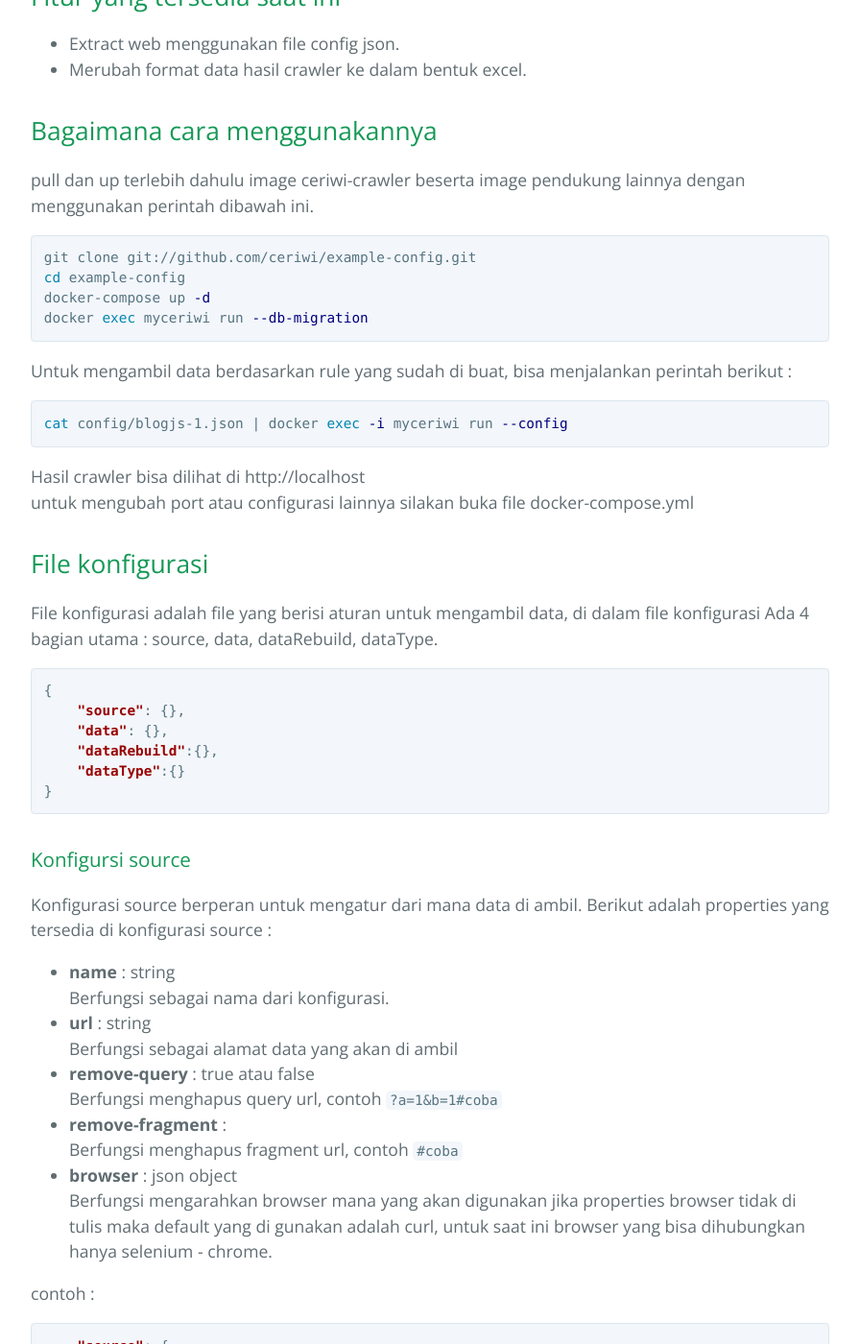
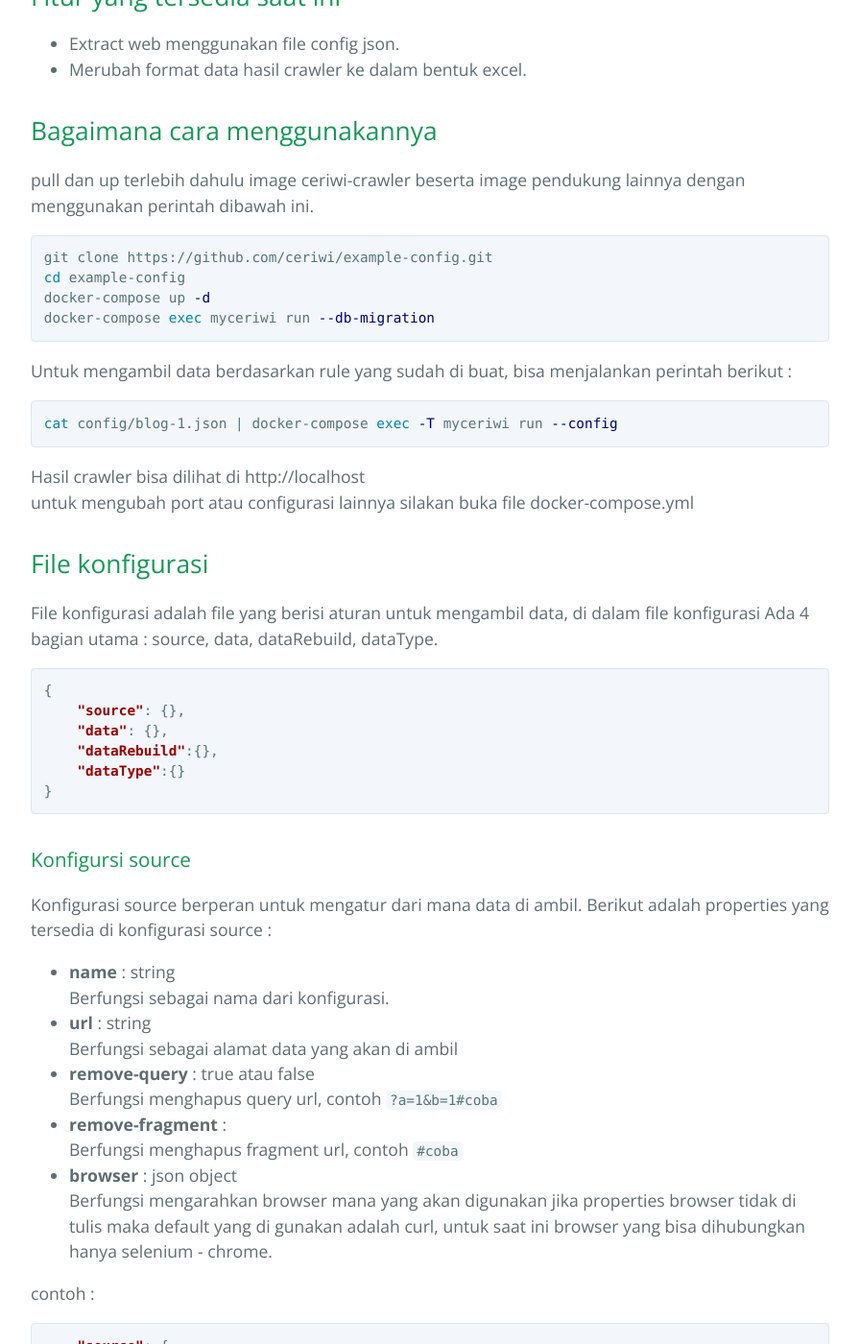
Before and after one commit to ceriwi/ceriwi, a Jekyll site: the page built from index.md, in a window 1280 px wide and 1400 px high, scrolled down 580 px. Shown: the whole window at 96% size, without its empty margins (192-1087 px from the left). Built offline with Jekyll 4.4.1, drawn with Linux system fonts in a browser that asks for light colours; our own code applies the rules of GitHub Pages for plain Markdown files; some of the changed text lies outside the part shown.

Commit message:
update homepage and update more information

````diff
--- a/_layouts/default.html
+++ b/_layouts/default.html
@@ -25,7 +25,7 @@
     <header class="page-header" role="banner">
       <h1 class="project-name">{{ site.title | default: site.github.repository_name }}</h1>
       <h2 class="project-tagline">{{ site.description | default: site.github.project_tagline }}</h2>
-      <a href="/" class="btn">Home</a>
+      <a href="//ceriwi.github.io/ceriwi/" class="btn">Home</a>
       <a href="https://www.facebook.com/ceriwi/" class="btn">Fanspage</a>
       <a href="https://www.paypal.me/msyaifularifin" class="btn">Donasi</a>
       {% if site.show_downloads %}
--- a/index.md
+++ b/index.md
@@ -13,15 +13,15 @@ Ceriwi crawler adalah crawler sederhana untuk mengumpulkan data dari halaman web
 
 pull dan up terlebih dahulu image ceriwi-crawler beserta image pendukung lainnya dengan menggunakan perintah dibawah ini.
 ```bash
-git clone git://github.com/ceriwi/example-config.git
+git clone https://github.com/ceriwi/example-config.git
 cd example-config
 docker-compose up -d
-docker exec myceriwi run --db-migration
+docker-compose exec myceriwi run --db-migration
 ```
 
 Untuk mengambil data berdasarkan rule yang sudah di buat, bisa menjalankan perintah berikut :
 ```bash
-cat config/blogjs-1.json | docker exec -i myceriwi run --config
+cat config/blog-1.json | docker-compose exec -T myceriwi run --config
 ```
 
 Hasil crawler bisa dilihat di http://localhost <br />
@@ -59,7 +59,7 @@ contoh :
 ```json
     "source": {
         "name":"demo get data blogjs part 2",
-        "url":"https://test.ceriwi.com/rule4/index.html",
+        "url":"https://ceriwi.github.io/test/rule4/index.html",
         "remove-query": true,
         "remove-fragment": true,
         "browser": {
````
